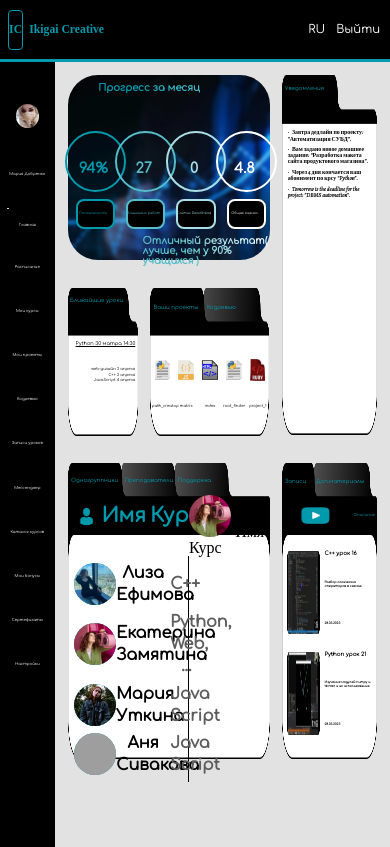
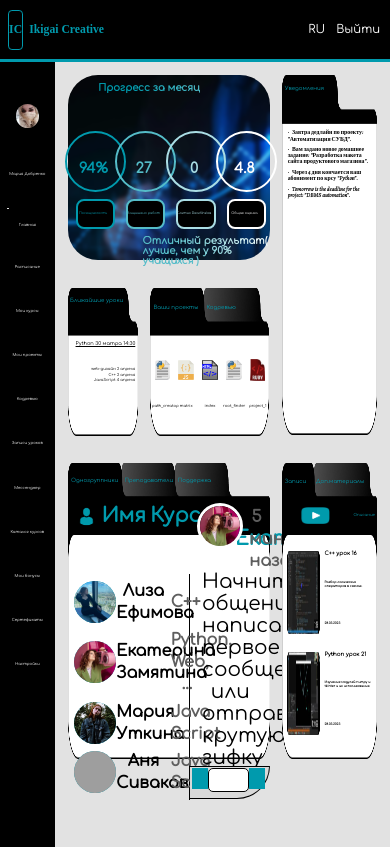
Before and after one commit to IC-Team-AA/IC-Project, a plain HTML site: page templates/LC.html in a window 390 px wide. Drawn offline with nearby package versions, Linux system fonts and the light colour scheme; grey boxes are pictures that could not be loaded.

Commit message:
Чат без адаптива

```diff
--- a/static/css/lc_main.css
+++ b/static/css/lc_main.css
@@ -22,7 +22,8 @@
     --font_size_records_text: min(14px, 1.1vw, 2.2vh);
     --text_font_size: min(16px, 1.2vw, 2.4vh);
     --preheader_font_size: min(18px, 1.3vw, 2.6vh);
-    --font_size_records_title: min(20px, 1.4vw, 2.8vh);;
+    --font_size_records_title: min(20px, 1.4vw, 2.8vh);
+    ;
     --font_size_ntf_text_and_lessons_title: min(22px, 1.5vw, 3vh);
     --header_font_size: min(24px, 1.6vw, 3.2vh);
 
@@ -50,83 +51,87 @@
     --left_projects_text: 18px;
 
     --msg_friends_list_width: 60%;
+    --chat_height: 85%;
 }
+
 /*------------------Стили для текста на странице-----------------------------*/
 .absolute {
     position: absolute
 }
 
 .form_header {
-    font-size: min(2.4vh,3vw);
+    font-size: min(2.4vh, 3vw);
     color: var(--header_color);
     top: var(--top_forms_header);
     left: var(--left_forms_header)
 }
 
-.msg_header{
+.msg_header {
     width: 100%;
     height: 12%;
     display: flex;
     align-items: center;
 }
 
-.projects_header{
+.projects_header {
     width: 100%;
     height: 27%;
     display: flex;
     align-items: center;
 }
 
-.records_header{
+.records_header {
     width: 100%;
     height: 13%;
     display: flex;
     align-items: center;
 }
 
-.form_header_lessons{
-    font-size: min(2.4vh,1.4vw);
+.form_header_lessons {
+    font-size: min(2.4vh, 1.4vw);
     color: var(--header_color);
     top: 7%;
     left: 3%;
 }
 
-.form_header_msg{
-    font-size: min(2.4vh,1.4vw);
+.form_header_msg {
+    font-size: min(2.4vh, 1.4vw);
     color: var(--header_color);
     width: 25%;
     padding-left: 1.5%;
 }
 
-.form_header_projects{
-    font-size: min(2.4vh,1.4vw);
+.form_header_projects {
+    font-size: min(2.4vh, 1.4vw);
     color: var(--header_color);
     width: 42%;
     padding-left: 2.5%;
 }
 
-.form_header_ntf{
-    font-size: min(2.4vh,1.4vw);
+.form_header_ntf {
+    font-size: min(2.4vh, 1.4vw);
     color: var(--header_color);
     top: 3%;
     left: 3%;
 }
 
-.form_header_records{
-    font-size: min(2.4vh,1.4vw);
+.form_header_records {
+    font-size: min(2.4vh, 1.4vw);
     color: var(--header_color);
     width: 30%;
     padding-left: 3%;
 }
-.records_preheader{
+
+.records_preheader {
     width: 100%;
     height: 12%;
     display: flex;
     align-items: center;
-    top:12%;
+    top: 12%;
 }
-.form_preheader_records{
-    font-size: min(2vh,1vw);
+
+.form_preheader_records {
+    font-size: min(2vh, 1vw);
     color: var(--header_color);
     width: 25%;
     padding-left: 25%;
@@ -138,8 +143,13 @@
     color: var(--text_color)
 }
 
-.form_header_lessons,.form_text, .form_header, .form_header_msg,
-.form_header_projects, .form_header_ntf, .form_header_records{
+.form_header_lessons,
+.form_text,
+.form_header,
+.form_header_msg,
+.form_header_projects,
+.form_header_ntf,
+.form_header_records {
     z-index: 1;
     font-family: "Comfortaa";
     font-style: normal;
@@ -161,7 +171,7 @@
     grid-template-rows: 1.25fr 1fr 2fr;
     gap: 4% 4%;
     grid-auto-flow: row;
-    grid-template-areas: "progress progress ntf""lessons projects ntf""msg msg records"
+    grid-template-areas: "progress progress ntf" "lessons projects ntf" "msg msg records"
 }
 
 #main_content>* {
@@ -215,7 +225,7 @@
     line-height: 1.05em
 }
 
-#records_logo{
+#records_logo {
     width: 3.5vh;
     height: 2vh;
     padding-left: 20%;
@@ -230,7 +240,8 @@
     z-index: 1;
 }
 
-#records_title_2,#records_video2 {
+#records_title_2,
+#records_video2 {
     top: calc(var(--top_records_video_and_title) + 34%)
 }
 
@@ -297,12 +308,14 @@
     height: 400px
 }
 
-#bg1,#main_content>#msg>img {
+#bg1,
+#main_content>#msg>img {
     width: 100%;
     height: 332px
 }
 
-#bg2,#main_content>#lessons>img {
+#bg2,
+#main_content>#lessons>img {
     width: 100%;
     height: 164px
 }
@@ -338,7 +351,8 @@
     z-index: 2
 }
 
-#lessons_title_big,#lessons_title_mini {
+#lessons_title_big,
+#lessons_title_mini {
     position: absolute;
     top: 0;
     left: -2px;
@@ -389,17 +403,18 @@
     position: absolute;
     top: 4%;
     left: 15%;
-    background: linear-gradient(45deg,#009aad 33%,#2aabba 66%,#55bcc8)
+    background: linear-gradient(45deg, #009aad 33%, #2aabba 66%, #55bcc8)
 }
 
 #result_progress {
     position: absolute;
     top: 87%;
     left: 37%;
-    background: linear-gradient(45deg,#55bcc8 33%,#aadee3 66%,#fff)
+    background: linear-gradient(45deg, #55bcc8 33%, #aadee3 66%, #fff)
 }
 
-#areas_progress,.point_progress {
+#areas_progress,
+.point_progress {
     width: 100%;
     height: 100%;
     display: flex;
@@ -418,11 +433,13 @@
     font-size: 2em
 }
 
-#attendance_progress,#attendance_progress_title {
-    color: rgb(var(--color_progress_left_coef_red),var(--color_progress_left_coef_green),var(--color_progress_left_coef_blue))
+#attendance_progress,
+#attendance_progress_title {
+    color: rgb(var(--color_progress_left_coef_red), var(--color_progress_left_coef_green), var(--color_progress_left_coef_blue))
 }
 
-#areas_progress>::after,.point_progress>::before {
+#areas_progress>::after,
+.point_progress>::before {
     position: absolute;
     content: "";
     border-style: solid;
@@ -437,16 +454,19 @@
     height: 4em
 }
 
-#protected_projects_progress,#protected_projects_progress_title {
-    color: rgb(calc(var(--color_progress_left_coef_red) - var(--difference_red)),calc(var(--color_progress_left_coef_green) - var(--difference_green)),calc(var(--color_progress_left_coef_blue) - var(--difference_blue)))
+#protected_projects_progress,
+#protected_projects_progress_title {
+    color: rgb(calc(var(--color_progress_left_coef_red) - var(--difference_red)), calc(var(--color_progress_left_coef_green) - var(--difference_green)), calc(var(--color_progress_left_coef_blue) - var(--difference_blue)))
 }
 
-#failed_deadlines_progress,#failed_deadlines_progress_title {
-    color: rgb(calc(var(--color_progress_left_coef_red) - var(--difference_red)*2),calc(var(--color_progress_left_coef_green) - var(--difference_green)*2),calc(var(--color_progress_left_coef_blue) - var(--difference_blue)*2))
+#failed_deadlines_progress,
+#failed_deadlines_progress_title {
+    color: rgb(calc(var(--color_progress_left_coef_red) - var(--difference_red)*2), calc(var(--color_progress_left_coef_green) - var(--difference_green)*2), calc(var(--color_progress_left_coef_blue) - var(--difference_blue)*2))
 }
 
-#mark_progress,#mark_progress_title {
-    color: rgb(var(--color_progress_right_coef_red),var(--color_progress_right_coef_green),var(--color_progress_right_coef_blue))
+#mark_progress,
+#mark_progress_title {
+    color: rgb(var(--color_progress_right_coef_red), var(--color_progress_right_coef_green), var(--color_progress_right_coef_blue))
 }
 
 .point_progress {
@@ -487,18 +507,18 @@
     position: absolute
 }
 
-#friends_block{
+#friends_block {
     width: 100%;
     height: 30vh;
     top: 11%;
 }
 
-#friends_block > *{
-    position:static;
+#friends_block>* {
+    position: static;
     box-sizing: border-box;
 }
 
-#friends_block_title{
+#friends_block_title {
     box-sizing: border-box;
     width: var(--msg_friends_list_width);
     height: 8%;
@@ -514,27 +534,170 @@
     color: var(--header_color);
 }
 
-#msg_title{
+#msg_title {
     width: 100%;
     display: flex;
 }
 
-#friends_logo{
+#chat_block_title {
+    box-sizing: border-box;
+    display: flex;
+    justify-content: space-between;
+    align-items: center;
+    width: calc(100% - var(--msg_friends_list_width));
+    height: 8%;
+    padding: 0.7em 3% 0 calc(2.5em + 3%);
+    position: relative;
+}
+
+#interlocutor_avatar {
+    position: absolute;
+    top: 0.5em;
+    left: 0.5em;
+    width: 2.5em;
+    height: 2.5em;
+    border-radius: 50%;
+    border: 3px solid white;
+}
+
+.friend_avatar {
+    width: 5vh;
+    height: 5vh;
+    border-radius: 50%;
+}
+
+
+#interlocutor {
+    font-family: 'Comfortaa';
+    font-style: normal;
+    font-weight: 700;
+    font-size: 20px;
+    line-height: 22px;
+    color: var(--header_color);
+    width: 50%;
+    text-align: center;
+}
+
+#interlocutor_lso {
+    font-family: 'Comfortaa';
+    font-style: normal;
+    font-weight: 600;
+    font-size: 16px;
+    line-height: 22px;
+    color: #5E5E5E;
+    width: 50%;
+    text-align: center;
+}
+
+
+#friends_logo {
     width: 2.5vh;
     height: 2.5vh;
     padding-left: 2%;
 }
-#friend_fullname_title{
+
+#friend_fullname_title {
     width: 50%;
     text-align: center;
 }
-#friend_course_title{
+
+#friend_course_title {
     width: 30%;
     text-align: center;
 }
-#friends_block_content{
+
+#msg_content_block {
+    margin-top: 1%;
+    box-sizing: border-box;
+    height: 89%;
+    width: 100%;
+    display: flex;
+}
+
+#msg_box {
+    width: calc(100% - var(--msg_friends_list_width));
+    height: 100%;
+    box-sizing: border-box;
+}
+
+#chat {
+    width: 100%;
+    height: var(--chat_height);
+    display: flex;
+    justify-content: center;
+    align-items: center;
+}
+
+#ntf_not_msg {
+    width: 70%;
+    height: auto;
+    text-align: justify;
+    font-family: 'Comfortaa';
+    font-style: normal;
+    font-weight: 400;
+    font-size: 20px;
+    line-height: 22px;
+    text-align: center;
+    color: #000000;
+}
+
+#msg_box *,
+#msg_box {
+    box-sizing: border-box;
+}
+
+#msg_box>form {
+    width: calc(100% - 1px);
+    height: calc(100% - var(--chat_height) - 1px);
+    border-radius: 0 0 45px 0;
+    background-color: #D9D9D9;
+    border: 1px black solid;
+    border-left: 0px;
+    display: flex;
+    justify-content: space-around;
+    position: relative;
+    padding: 1.5% 4% 0 3%;
+}
+
+#chat_smile_logo,
+#chat_input_form,
+#chat_send_button {
+    height: 80%;
+}
+
+#chat_paperclip_logo {
+    width: 1.3em;
+    height: 1.3em;
+    background-color: #009aad;
+}
+
+#chat_input_form {
+    position: relative;
+    width: 70%;
+    border-radius: 5px;
+    border: 1px solid #000000;
+}
+
+#chat_input_form::after {
+    content: "";
+    position: absolute;
+    top: 20px;
+    left: 20px;
+    width: 100em;
+    height: 100em;
+    background-color: #009aad;
+}
+
+#chat_send_button {
+    width: 1.3em;
+    height: 1.3em;
+    background-color: #009aad;
+
+}
+
+#friends_block_content {
     width: var(--msg_friends_list_width);
-    height: 89%;
+    height: 100%;
     display: flex;
     flex-direction: column;
     justify-content: space-evenly;
@@ -542,7 +705,7 @@
     border-right: #000 1px solid;
 }
 
-.friend_infoline{
+.friend_infoline {
     box-sizing: border-box;
     padding: 0 5% 0 5%;
     width: 100%;
@@ -551,14 +714,14 @@
     align-items: center;
 }
 
-.friend_avatar{
+.friend_avatar {
     width: 5vh;
     height: 5vh;
     background-color: #009aad;
     border-radius: 50%;
 }
 
-.friend_fullname{
+.friend_fullname {
     width: 50%;
     text-align: center;
     font-family: 'Comfortaa';
@@ -569,7 +732,7 @@
     color: #000;
 }
 
-.friend_course{
+.friend_course {
     width: 30%;
     text-align: center;
     font-family: 'Comfortaa';
--- a/templates/LC.html
+++ b/templates/LC.html
@@ -117,11 +117,12 @@
                                 <span id="friend_course_title">Курс</span>
                             </div>
                             <div id="chat_block_title">
-                                <img class="friend_avatar" src="/static/img/msg/kate zamotina.png" alt="">
-                                <span id="friend_fullname_title">Имя</span>
-                                <span id="friend_course_title">Курс</span>
+                                <img id="interlocutor_avatar" src="/static/img/msg/kate zamotina.png" alt="">
+                                <span id="interlocutor">Екатерина</span>
+                                <span id="interlocutor_lso">5 минут назад</span>
                             </div>
                         </div>
+                        <div id="msg_content_block">
                             <div id="friends_block_content">
                                 <div class="friend_infoline">
                                     <img class="friend_avatar" src="/static/img/msg/liza efimova.png" alt="">
@@ -142,6 +143,19 @@
                                     <img class="friend_avatar" src="/static/img/msg/anna sivakova.png" alt="">
                                     <span class="friend_fullname">Аня Сивакова</span>
                                     <span class="friend_course">Java Script</span>
+                                </div>
+                            </div>
+                            <div id="msg_box">
+                                <div id="chat">
+                                    <span id="ntf_not_msg">
+                                        Начните общение написав первое сообщение или отправив крутую гифку
+                                    </span>
+                                </div>
+                                <form action="">
+                                    <span id="chat_paperclip_logo"></span>
+                                    <input id="chat_input_form" type="text">
+                                    <span id="chat_send_button"></span>
+                                </form>
                             </div>
                         </div>
                     </div>
```
Lines whose indentation alone changed are shown as unchanged.
